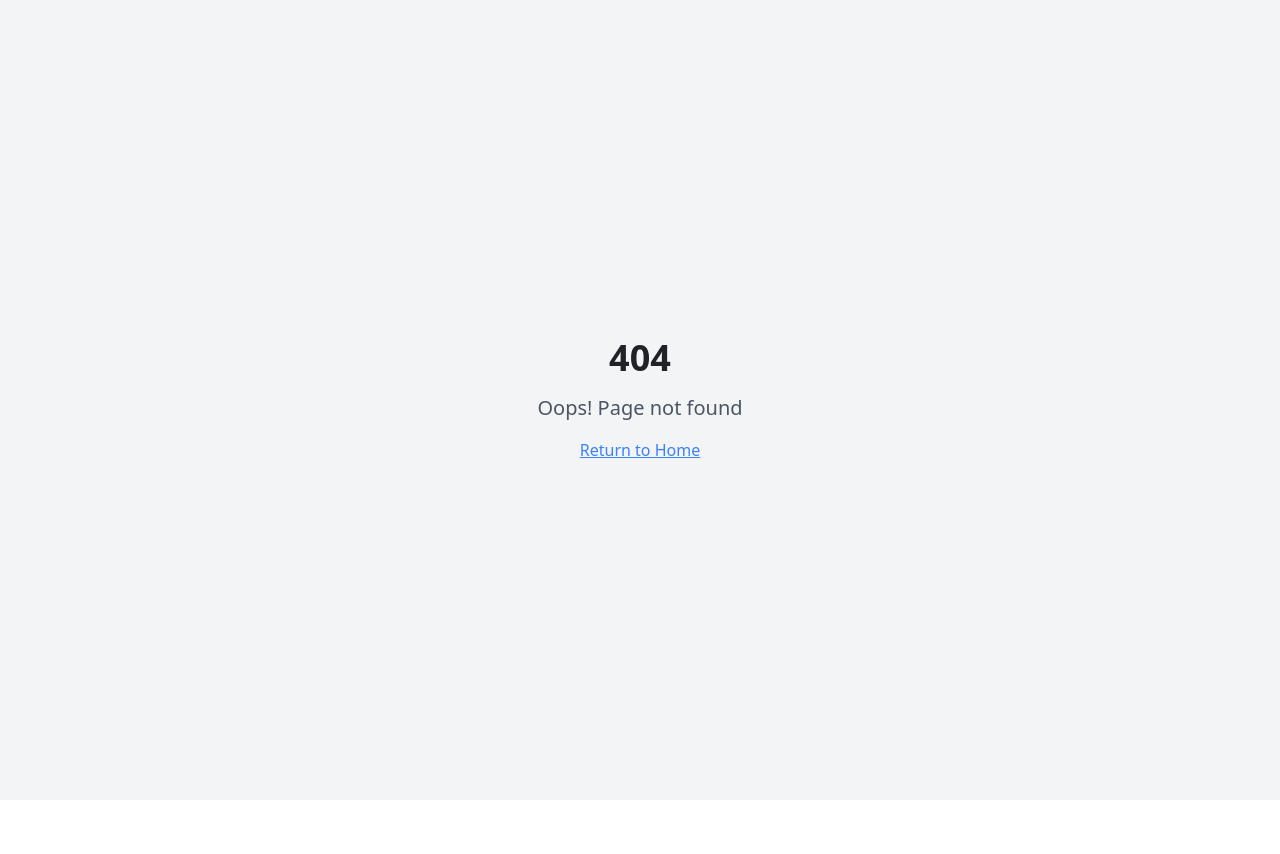
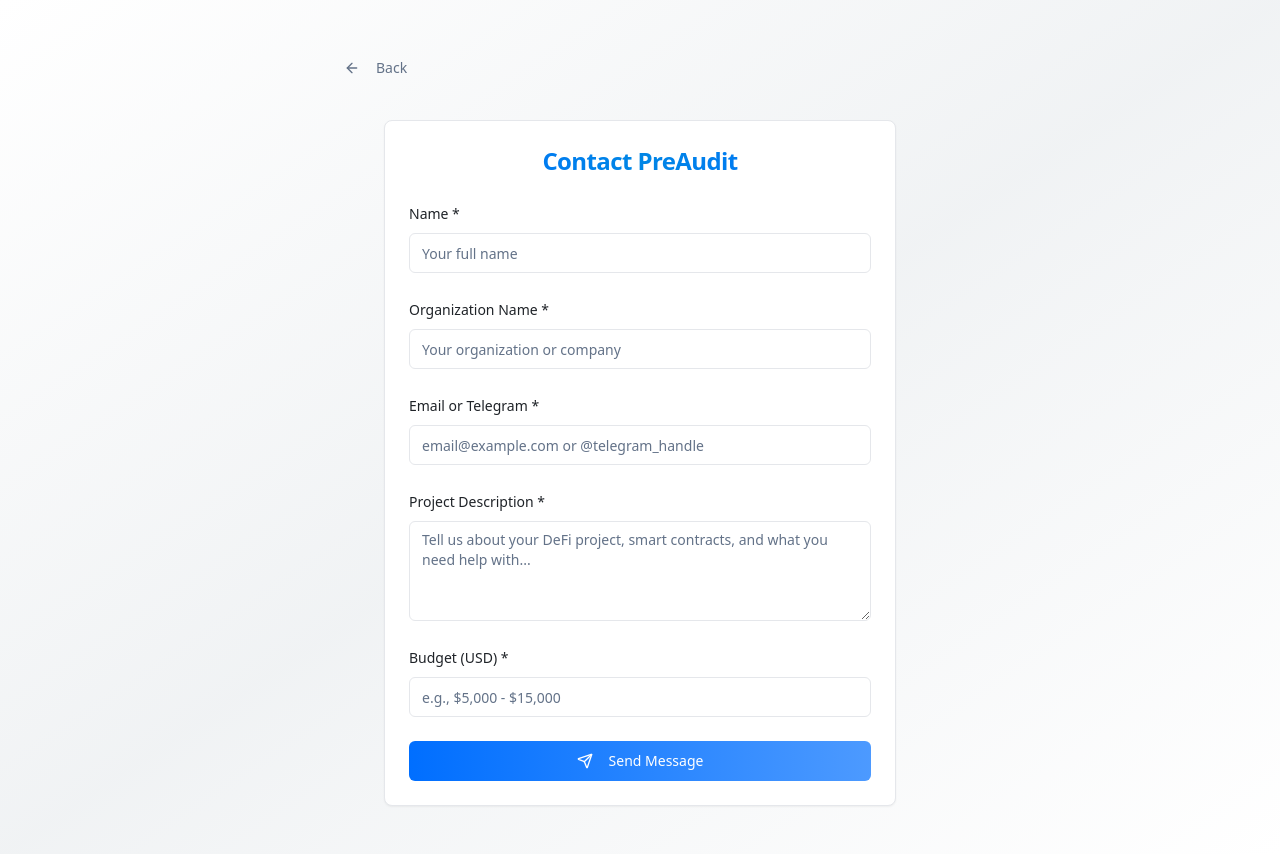
Before and after one commit to PreAudit/audit-ready-prep, a React (Vite) app: page /contact in a window 1280 px wide. Before the commit this address had no page. Before the commit the page ends 800 px from the top, so only its background shows below. Built offline with nearby package versions, Linux system fonts and the light colour scheme.

Commit message:
Add contact form
Create a contact form with fields for Name, Organization Name, Email/Telegram, Description, and Budget.

```diff
--- a/src/App.tsx
+++ b/src/App.tsx
@@ -5,6 +5,7 @@ import { QueryClient, QueryClientProvider } from "@tanstack/react-query";
 import { BrowserRouter, Routes, Route } from "react-router-dom";
 import Index from "./pages/Index";
 import LearnMore from "./pages/LearnMore";
+import Contact from "./pages/Contact";
 import NotFound from "./pages/NotFound";
 
 const queryClient = new QueryClient();
@@ -18,6 +19,7 @@ const App = () => (
         <Routes>
           <Route path="/" element={<Index />} />
           <Route path="/learn-more" element={<LearnMore />} />
+          <Route path="/contact" element={<Contact />} />
           {/* ADD ALL CUSTOM ROUTES ABOVE THE CATCH-ALL "*" ROUTE */}
           <Route path="*" element={<NotFound />} />
         </Routes>
--- /dev/null
+++ b/src/components/ContactForm.tsx
@@ -0,0 +1,165 @@
+import { useState } from "react";
+import { useForm } from "react-hook-form";
+import { zodResolver } from "@hookform/resolvers/zod";
+import * as z from "zod";
+import { Button } from "@/components/ui/button";
+import { Input } from "@/components/ui/input";
+import { Textarea } from "@/components/ui/textarea";
+import { Label } from "@/components/ui/label";
+import { Card, CardContent, CardHeader, CardTitle } from "@/components/ui/card";
+import { toast } from "sonner";
+import { Send, X } from "lucide-react";
+
+const contactSchema = z.object({
+  name: z.string().min(2, "Name must be at least 2 characters"),
+  organization: z.string().min(2, "Organization name must be at least 2 characters"),
+  contact: z.string().min(3, "Email or Telegram is required"),
+  description: z.string().min(10, "Please provide at least 10 characters"),
+  budget: z.string().min(1, "Budget is required"),
+});
+
+type ContactFormData = z.infer<typeof contactSchema>;
+
+interface ContactFormProps {
+  onClose?: () => void;
+}
+
+const ContactForm = ({ onClose }: ContactFormProps) => {
+  const [isSubmitting, setIsSubmitting] = useState(false);
+
+  const {
+    register,
+    handleSubmit,
+    formState: { errors },
+    reset,
+  } = useForm<ContactFormData>({
+    resolver: zodResolver(contactSchema),
+  });
+
+  const onSubmit = async (data: ContactFormData) => {
+    setIsSubmitting(true);
+
+    // Simulate form submission
+    try {
+      // Here you would typically send to your backend or email service
+      console.log("Form data:", data);
+
+      // For now, we'll just show a success message
+      await new Promise(resolve => setTimeout(resolve, 1000));
+
+      toast.success("Thank you! We'll get back to you within 24 hours.");
+      reset();
+      onClose?.();
+    } catch (error) {
+      toast.error("Something went wrong. Please try again.");
+    } finally {
+      setIsSubmitting(false);
+    }
+  };
+
+  return (
+    <Card className="w-full max-w-lg mx-auto">
+      <CardHeader className="relative">
+        <CardTitle className="text-2xl font-bold text-center bg-gradient-to-r from-primary via-security to-primary bg-clip-text text-transparent">
+          Contact PreAudit
+        </CardTitle>
+        {onClose && (
+          <Button
+            variant="ghost"
+            size="sm"
+            className="absolute right-4 top-4"
+            onClick={onClose}
+          >
+            <X className="w-4 h-4" />
+          </Button>
+        )}
+      </CardHeader>
+      <CardContent>
+        <form onSubmit={handleSubmit(onSubmit)} className="space-y-6">
+          <div className="space-y-2">
+            <Label htmlFor="name">Name *</Label>
+            <Input
+              id="name"
+              {...register("name")}
+              placeholder="Your full name"
+              className={errors.name ? "border-destructive" : ""}
+            />
+            {errors.name && (
+              <p className="text-sm text-destructive">{errors.name.message}</p>
+            )}
+          </div>
+
+          <div className="space-y-2">
+            <Label htmlFor="organization">Organization Name *</Label>
+            <Input
+              id="organization"
+              {...register("organization")}
+              placeholder="Your organization or company"
+              className={errors.organization ? "border-destructive" : ""}
+            />
+            {errors.organization && (
+              <p className="text-sm text-destructive">{errors.organization.message}</p>
+            )}
+          </div>
+
+          <div className="space-y-2">
+            <Label htmlFor="contact">Email or Telegram *</Label>
+            <Input
+              id="contact"
+              {...register("contact")}
+              placeholder="email@example.com or @telegram_handle"
+              className={errors.contact ? "border-destructive" : ""}
+            />
+            {errors.contact && (
+              <p className="text-sm text-destructive">{errors.contact.message}</p>
+            )}
+          </div>
+
+          <div className="space-y-2">
+            <Label htmlFor="description">Project Description *</Label>
+            <Textarea
+              id="description"
+              {...register("description")}
+              placeholder="Tell us about your DeFi project, smart contracts, and what you need help with..."
+              className={`min-h-[100px] ${errors.description ? "border-destructive" : ""}`}
+            />
+            {errors.description && (
+              <p className="text-sm text-destructive">{errors.description.message}</p>
+            )}
+          </div>
+
+          <div className="space-y-2">
+            <Label htmlFor="budget">Budget (USD) *</Label>
+            <Input
+              id="budget"
+              {...register("budget")}
+              placeholder="e.g., $5,000 - $15,000"
+              className={errors.budget ? "border-destructive" : ""}
+            />
+            {errors.budget && (
+              <p className="text-sm text-destructive">{errors.budget.message}</p>
+            )}
+          </div>
+
+          <Button
+            type="submit"
+            className="w-full"
+            disabled={isSubmitting}
+            variant="primary"
+          >
+            {isSubmitting ? (
+              "Sending..."
+            ) : (
+              <>
+                <Send className="w-4 h-4 mr-2" />
+                Send Message
+              </>
+            )}
+          </Button>
+        </form>
+      </CardContent>
+    </Card>
+  );
+};
+
+export default ContactForm;
--- /dev/null
+++ b/src/pages/Contact.tsx
@@ -0,0 +1,27 @@
+import { Button } from "@/components/ui/button";
+import { ArrowLeft } from "lucide-react";
+import { useNavigate } from "react-router-dom";
+import ContactForm from "@/components/ContactForm";
+
+const Contact = () => {
+  const navigate = useNavigate();
+
+  return (
+    <div className="min-h-screen bg-gradient-to-br from-background via-security-muted to-background">
+      <div className="container mx-auto px-6 py-12 max-w-2xl">
+        <Button
+          variant="ghost"
+          onClick={() => navigate(-1)}
+          className="mb-8 text-muted-foreground hover:text-foreground"
+        >
+          <ArrowLeft className="w-4 h-4 mr-2" />
+          Back
+        </Button>
+
+        <ContactForm />
+      </div>
+    </div>
+  );
+};
+
+export default Contact;
--- a/src/pages/LearnMore.tsx
+++ b/src/pages/LearnMore.tsx
@@ -151,7 +151,7 @@ const LearnMore = () => {
               variant="primary"
               size="lg"
               className="group"
-              onClick={() => window.open('https://t.me/Clement_Moller', '_blank')}
+              onClick={() => navigate('/contact')}
             >
               <Shield className="w-5 h-5 mr-2 group-hover:animate-pulse" />
               Contact Us
```
